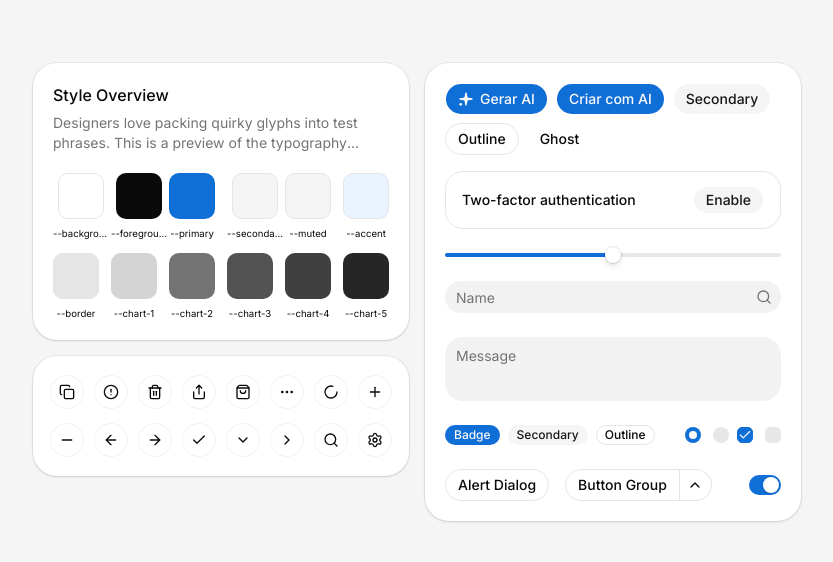
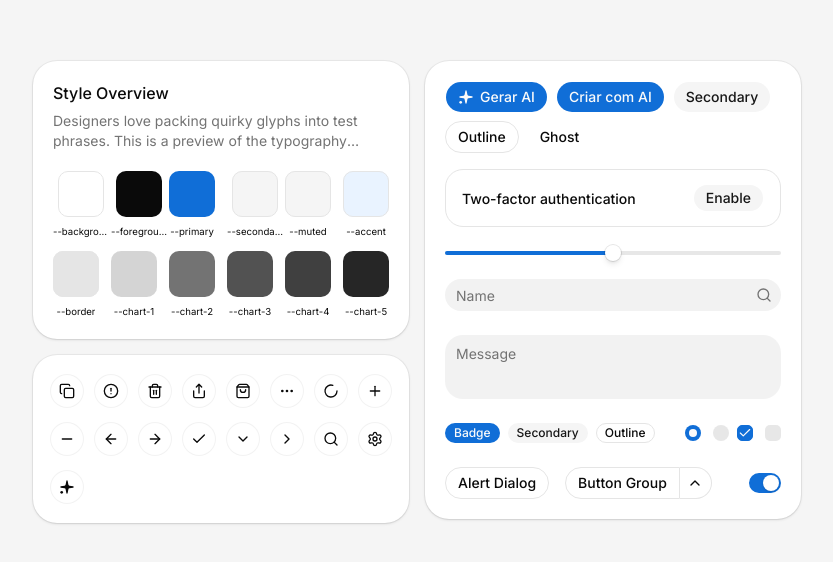
Before and after one commit to pedroburneiko/BS, a Next.js app: page / in a window 1280 px wide. Shown: the part 108-670 px from the top of the page, without its empty margins (223-1056 px from the left). Built offline with nearby package versions, Linux system fonts and the light colour scheme.

Commit message:
feat: add new icon card in demo component layout

```diff
--- a/components/demo.tsx
+++ b/components/demo.tsx
@@ -177,6 +177,9 @@ export function Demo() {
                   <SettingsIcon
                   />
                 </Card>
+                <Card className="flex size-8 items-center justify-center p-0 shadow-none *:[svg]:size-4">
+                  <SparklesIcon fill="currentColor" stroke="none" />
+                </Card>
               </div>
             </CardContent>
           </Card>
```
